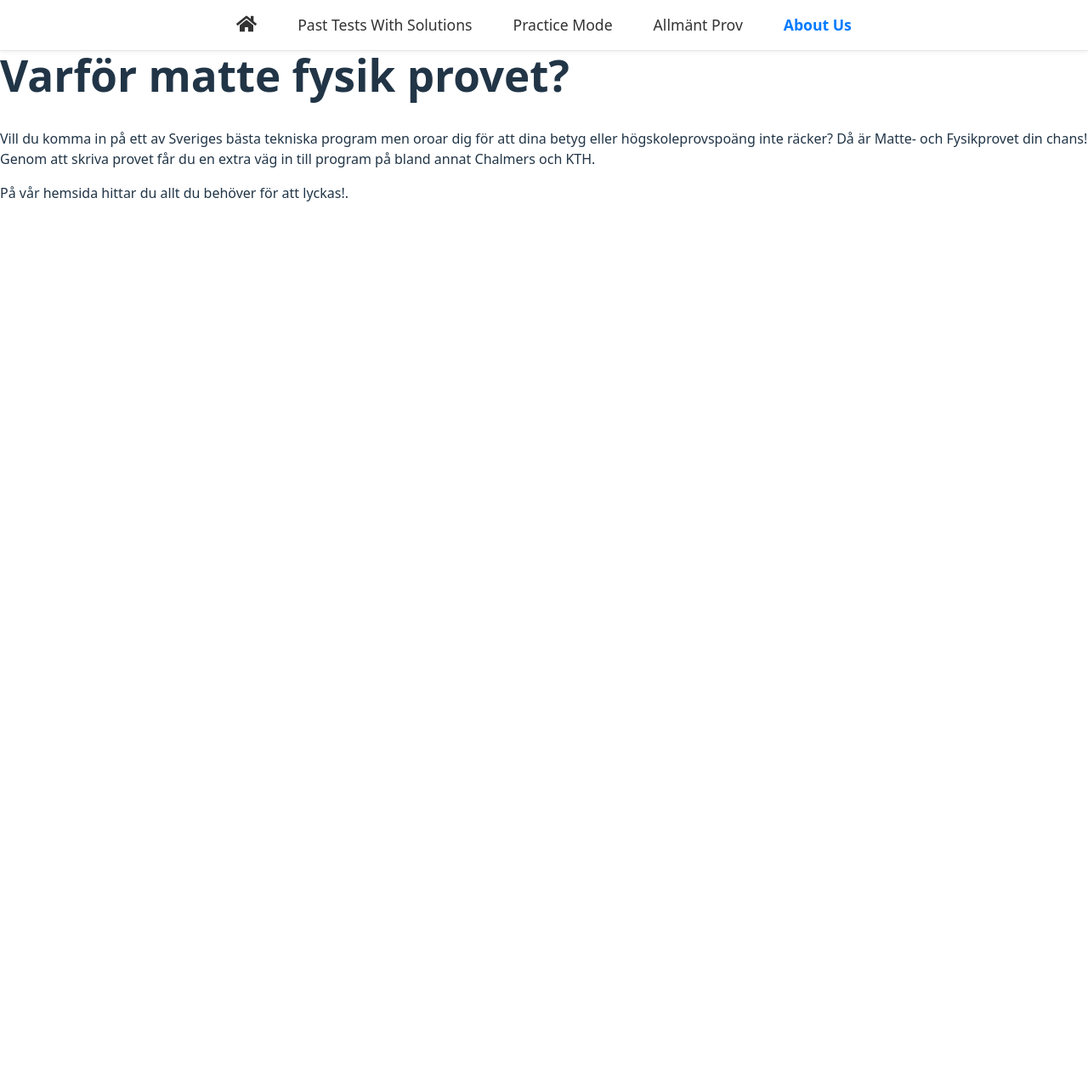
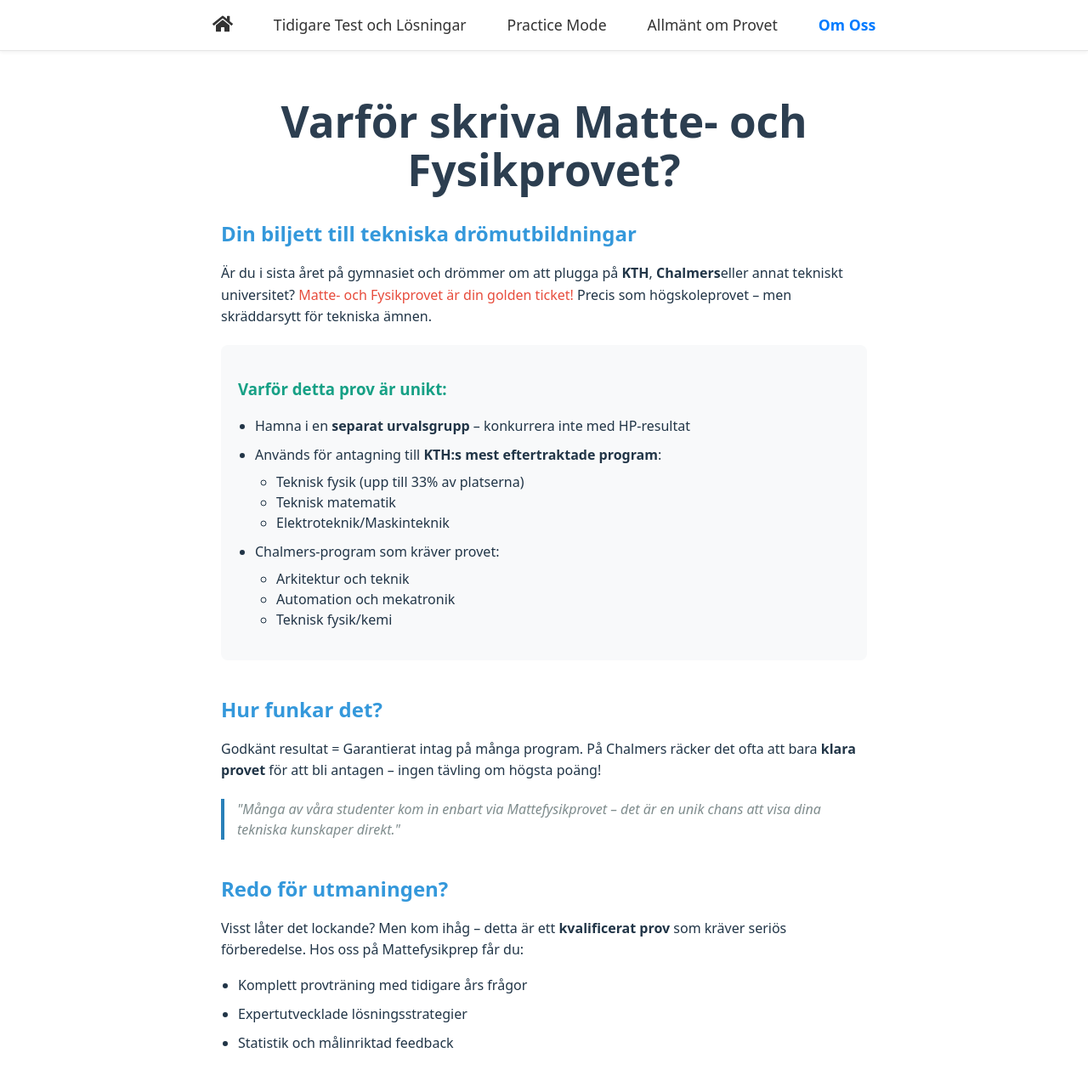
Before and after one commit to J-Henriksson/goofy-ahh-react-project, a React (Vite) app in the folder react-app/: page /about-us in a window 1280 px wide. Shown: the top 1272 px of the page at 85% size. Before the commit the page ends 860 px from the top, so only its background shows below. Built offline with nearby package versions, Linux system fonts and the light colour scheme.

Commit message:
corny ny text

```diff
--- a/react-app/src/components/Navbar.jsx
+++ b/react-app/src/components/Navbar.jsx
@@ -24,7 +24,7 @@ const Navbar = () => {
               isActive ? `${styles.navLink} ${styles.active}` : styles.navLink
             }
           >
-            Past Tests With Solutions
+            Tidigare Test och Lösningar
           </NavLink>
         </li>
         <li className={styles.navItem}>
@@ -44,7 +44,7 @@ const Navbar = () => {
               isActive ? `${styles.navLink} ${styles.active}` : styles.navLink
             }
           >
-            Allmänt Prov
+            Allmänt om Provet
           </NavLink>
         </li>
         <li className={styles.navItem}>
@@ -54,7 +54,7 @@ const Navbar = () => {
               isActive ? `${styles.navLink} ${styles.active}` : styles.navLink
             }
           >
-            About Us
+            Om Oss
           </NavLink>
         </li>
       </ul>
--- a/react-app/src/pages/AboutUs.Jsx
+++ b/react-app/src/pages/AboutUs.Jsx
@@ -2,16 +2,69 @@ import React from 'react';
 
 const AboutUs = () => {
   return (
-    <div className="text-page">
-      <h1>Varför matte fysik provet?</h1>
+    <div className="text-page" style={{ maxWidth: '800px', margin: '0 auto', padding: '20px' }}>
+      <h1 style={{ color: '#2c3e50', textAlign: 'center', marginBottom: '30px' }}>
+        Varför skriva Matte- och Fysikprovet?
+      </h1>
+
+      <section style={{ marginBottom: '40px' }}>
+        <h2 style={{ color: '#3498db', marginBottom: '15px' }}>Din biljett till tekniska drömutbildningar</h2>
+        <p style={{ lineHeight: '1.6', marginBottom: '20px' }}>
+          Är du i sista året på gymnasiet och drömmer om att plugga på <strong>KTH</strong>, <strong>Chalmers</strong>
+          eller annat tekniskt universitet? <span style={{ color: '#e74c3c', fontWeight: '500' }}>Matte- och Fysikprovet
+          är din golden ticket!</span> Precis som högskoleprovet – men skräddarsytt för tekniska ämnen.
+        </p>
+
+        <div style={{ backgroundColor: '#f8f9fa', padding: '20px', borderRadius: '8px' }}>
+          <h3 style={{ color: '#16a085', marginBottom: '15px' }}>Varför detta prov är unikt:</h3>
+          <ul style={{ listStyleType: 'disc', paddingLeft: '20px' }}>
+            <li style={{ marginBottom: '10px' }}>Hamna i en <strong>separat urvalsgrupp</strong> – konkurrera inte med HP-resultat</li>
+            <li style={{ marginBottom: '10px' }}>Används för antagning till <strong>KTH:s mest eftertraktade program</strong>:
+              <ul style={{ listStyleType: 'circle', paddingLeft: '25px', marginTop: '8px' }}>
+                <li>Teknisk fysik (upp till 33% av platserna)</li>
+                <li>Teknisk matematik</li>
+                <li>Elektroteknik/Maskinteknik</li>
+              </ul>
+            </li>
+            <li style={{ marginBottom: '10px' }}>Chalmers-program som kräver provet:
+              <ul style={{ listStyleType: 'circle', paddingLeft: '25px', marginTop: '8px' }}>
+                <li>Arkitektur och teknik</li>
+                <li>Automation och mekatronik</li>
+                <li>Teknisk fysik/kemi</li>
+              </ul>
+            </li>
+          </ul>
+        </div>
+      </section>
+
+      <section style={{ marginBottom: '40px' }}>
+        <h2 style={{ color: '#3498db', marginBottom: '15px' }}>Hur funkar det?</h2>
+        <p style={{ lineHeight: '1.6', marginBottom: '15px' }}>
+          <span style={{ fontWeight: '500' }}>Godkänt resultat = Garantierat intag</span> på många program.
+          På Chalmers räcker det ofta att bara <strong>klara provet</strong> för att bli antagen –
+          ingen tävling om högsta poäng!
+        </p>
+
+        <div style={{ borderLeft: '4px solid #2980b9', paddingLeft: '15px', margin: '20px 0' }}>
+          <p style={{ fontStyle: 'italic', color: '#7f8c8d' }}>
+            "Många av våra studenter kom in enbart via Mattefysikprovet –
+            det är en unik chans att visa dina tekniska kunskaper direkt."
+          </p>
+        </div>
+      </section>
 
       <section>
-        <h2></h2>
-        <p>Vill du komma in på ett av Sveriges bästa tekniska program men oroar dig för att dina betyg eller högskoleprovspoäng inte räcker? Då är Matte- och Fysikprovet din chans! Genom att skriva provet får du en extra väg in till program på bland annat Chalmers och KTH.</p>
-        <p>På vår hemsida hittar du allt du behöver för att lyckas!.</p>
+        <h2 style={{ color: '#3498db', marginBottom: '15px' }}>Redo för utmaningen?</h2>
+        <p style={{ lineHeight: '1.6' }}>
+          Visst låter det lockande? Men kom ihåg – detta är ett <strong>kvalificerat prov</strong> som kräver
+          seriös förberedelse. Hos oss på Mattefysikprep får du:
+        </p>
+        <ul style={{ listStyleType: 'disc', paddingLeft: '20px', marginTop: '15px' }}>
+          <li style={{ marginBottom: '10px' }}>Komplett provträning med tidigare års frågor</li>
+          <li style={{ marginBottom: '10px' }}>Expertutvecklade lösningsstrategier</li>
+          <li style={{ marginBottom: '10px' }}>Statistik och målinriktad feedback</li>
+        </ul>
       </section>
-
-
     </div>
   );
 };
```
Also changed, not shown: react-app/src/pages/AllmantProv.css (+64 -0 lines).
